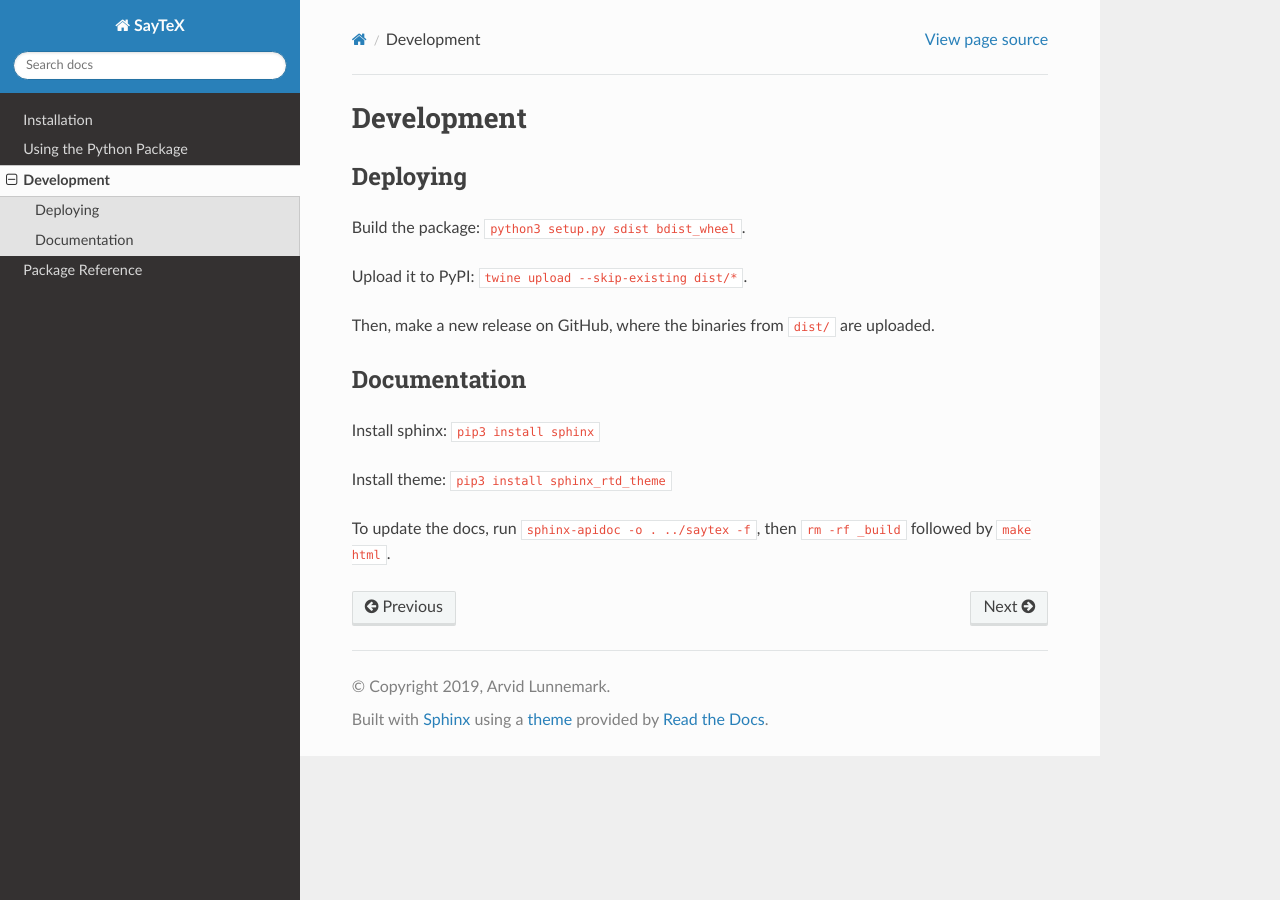
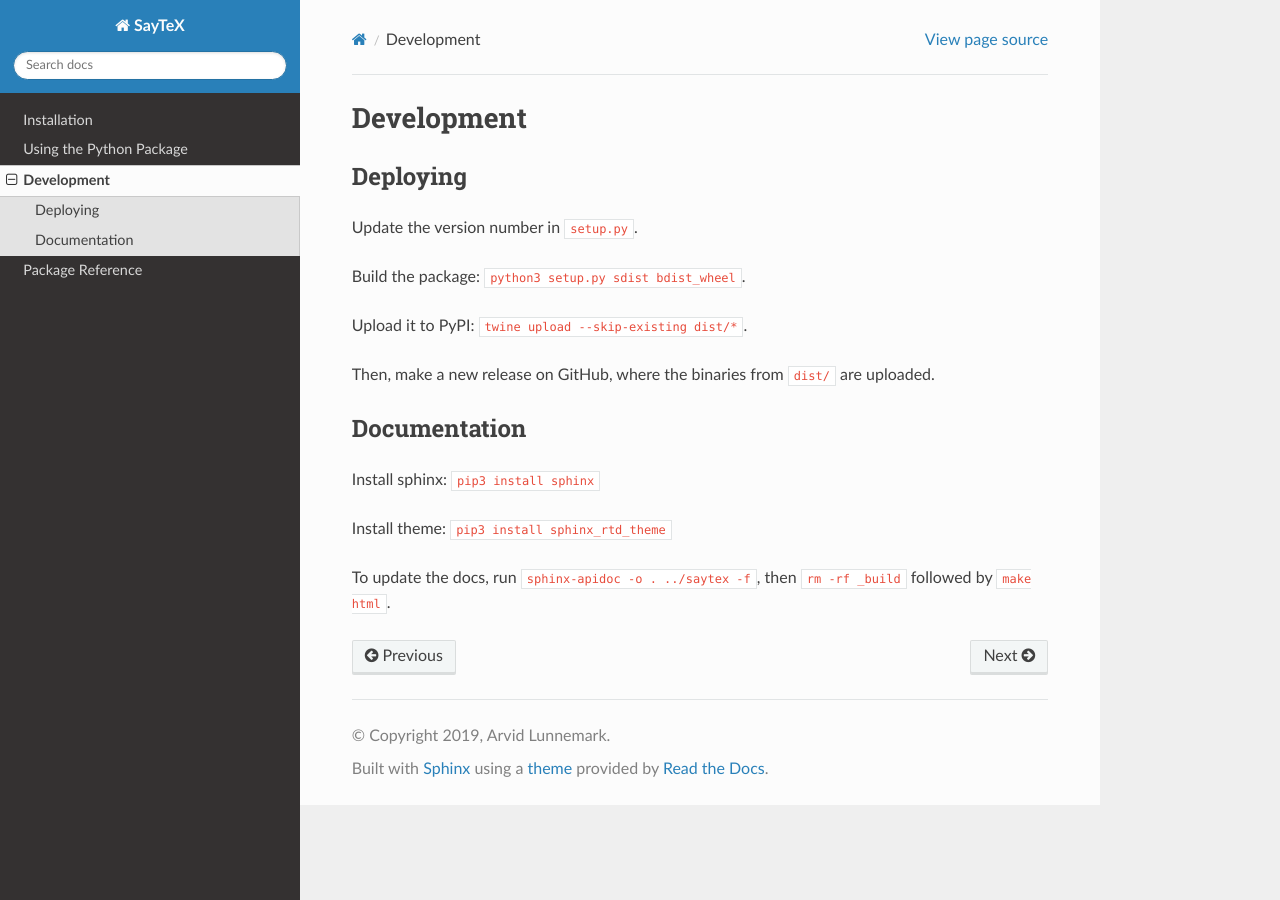
Before and after one commit to arvid220u/saytex, a Sphinx documentation site: the page built from docs/developing.rst, in a window 1280 px wide. Built offline with Sphinx 7.4.7 and the Read the Docs theme 2.0.0, drawn with Linux system fonts in a browser that asks for light colours.

Commit message:
add instructions

```diff
--- a/docs/developing.rst
+++ b/docs/developing.rst
@@ -4,6 +4,8 @@ Development
 
 Deploying
 ---------
+
+Update the version number in ``setup.py``.
 
 Build the package: ``python3 setup.py sdist bdist_wheel``.
 
```
